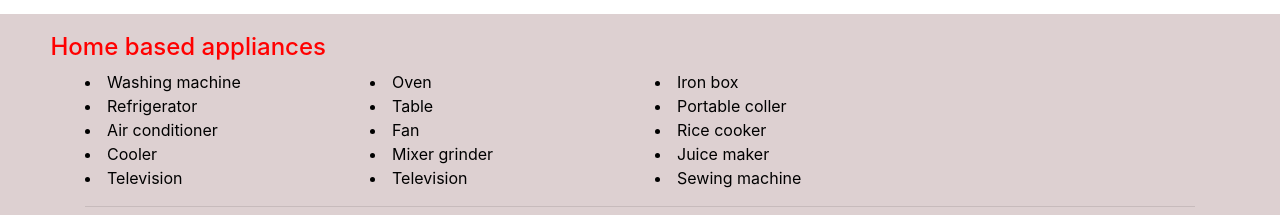
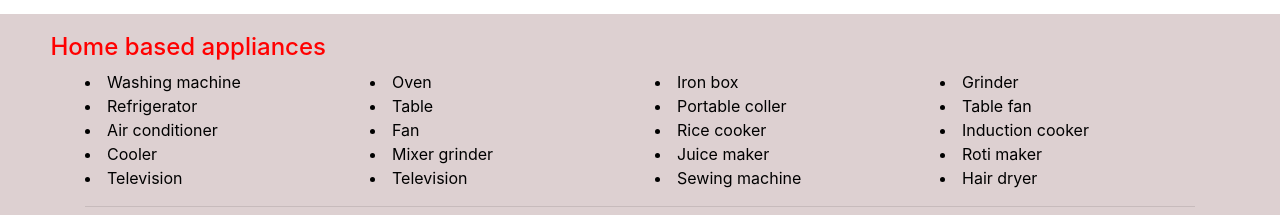
Before and after one commit to sharan98727/capstone, a React (Create React App) app: page / in a window 1280 px wide. Shown: the part 737-952 px from the top of the page. Built offline with nearby package versions, Linux system fonts and the light colour scheme.

Commit message:
footer updated with one more column

```diff
--- a/src/components/navigation/footer.js
+++ b/src/components/navigation/footer.js
@@ -42,6 +42,17 @@ const Footer = () => {
                    <li>Juice maker</li>
                    <li>Sewing machine</li>
                 </div>
+
+		{/* column4 */}
+                <div className="col-md-3 col-sm-6">
+
+
+                   <li>Grinder</li>
+                   <li>Table fan</li>
+                   <li>Induction cooker</li>
+                   <li>Roti maker</li>
+                   <li>Hair dryer</li>
+                </div>
                </div>
 
                {/* Footer bottom */}
```
